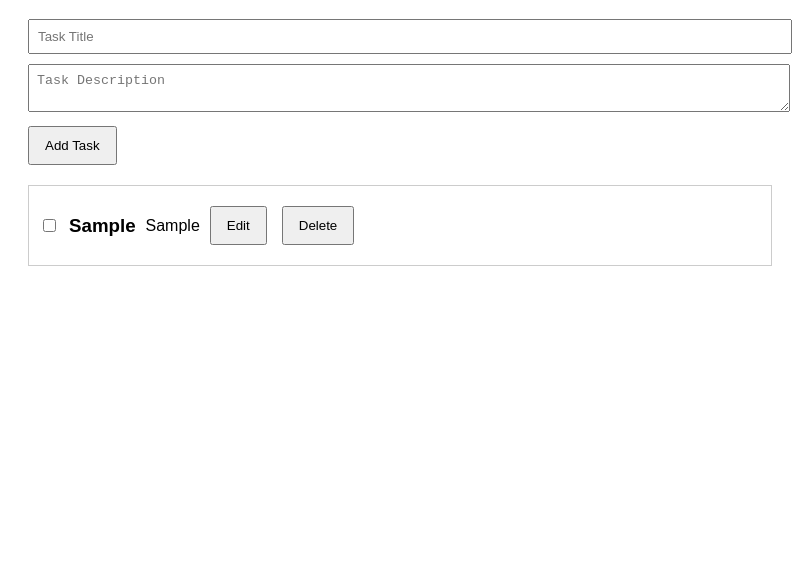
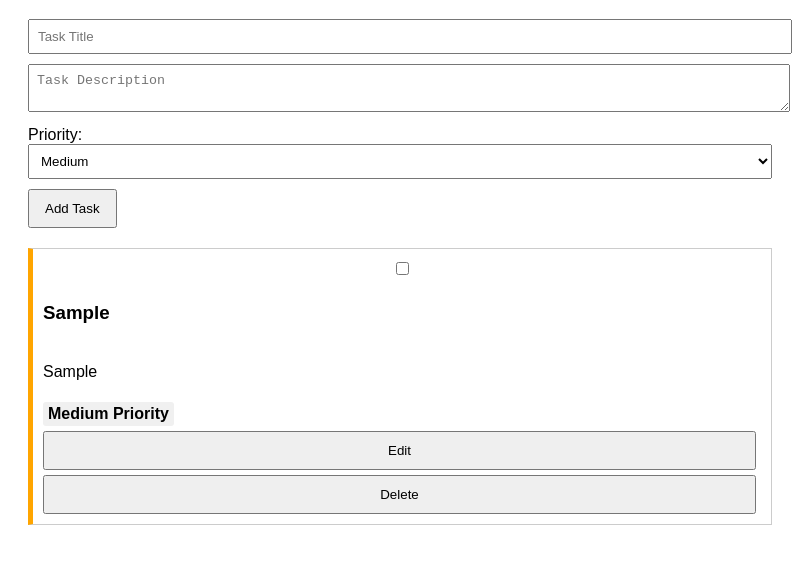
Before and after one commit to videepsinghal27/TaskFlow, an Electron app: page src/index.html in a window 800 px wide. Both pictures are taken after typing "Sample", "Sample" into the empty fields and a click on the button "Add Task". Shown: the part 89-652 px from the top of the page. Drawn offline with Linux system fonts and the light colour scheme.

Commit message:
TASK-105: Implemented task priority functionality with color coding

```diff
--- a/src/index.html
+++ b/src/index.html
@@ -5,14 +5,27 @@
     <style>
       body { font-family: Arial, sans-serif; padding: 20px; }
       #taskForm { margin-bottom: 20px; }
-      input[type="text"], textarea { width: 100%; margin-bottom: 10px; padding: 8px; }
+      input[type="text"], textarea, select { width: 100%; margin-bottom: 10px; padding: 8px; }
       button { padding: 10px 15px; margin-right: 5px; }
-      .task { border: 1px solid #ccc; padding: 10px; margin-bottom: 10px; display: flex; align-items: center; gap: 10px; }
+      .task { border: 1px solid #ccc; padding: 10px; margin-bottom: 10px; display: flex; flex-direction: column; gap: 5px; }
 
       /* Styling for completed tasks */
       .completed {
         text-decoration: line-through;
         color: #888;
+      }
+
+      /* Priority styles */
+      .priority-high { border-left: 5px solid red; }
+      .priority-medium { border-left: 5px solid orange; }
+      .priority-low { border-left: 5px solid green; }
+
+      .priority-label {
+        font-weight: bold;
+        padding: 3px 5px;
+        border-radius: 3px;
+        background-color: #f0f0f0;
+        width: fit-content;
       }
     </style>
   </head>
@@ -22,6 +35,15 @@
     <form id="taskForm">
       <input type="text" id="taskTitle" placeholder="Task Title" required />
       <textarea id="taskDescription" placeholder="Task Description"></textarea>
+
+      <!-- Priority Dropdown -->
+      <label for="taskPriority">Priority:</label>
+      <select id="taskPriority">
+        <option value="low">Low</option>
+        <option value="medium" selected>Medium</option>
+        <option value="high">High</option>
+      </select>
+
       <button type="submit">Add Task</button>
     </form>
 
--- a/src/renderer.js
+++ b/src/renderer.js
@@ -9,13 +9,14 @@ function addTaskHandler(e) {
 
   const title = document.getElementById('taskTitle').value;
   const description = document.getElementById('taskDescription').value;
+  const priority = document.getElementById('taskPriority').value; // Get priority value
 
   if (title.trim() === '') {
     alert('Task title is required!');
     return;
   }
 
-  const task = { title, description, completed: false }; // Add completed flag
+  const task = { title, description, priority, completed: false }; // Include priority
 
   // Save task to localStorage
   const tasks = JSON.parse(localStorage.getItem('tasks')) || [];
@@ -44,11 +45,13 @@ function addTaskToDOM(task, index) {
   const taskList = document.getElementById('taskList');
 
   const taskDiv = document.createElement('div');
-  taskDiv.className = 'task';
+  taskDiv.className = `task priority-${task.priority}`; // Add priority class
+
   taskDiv.innerHTML = `
     <input type="checkbox" onclick="toggleTaskCompletion(${index})" ${task.completed ? 'checked' : ''}>
     <h3 class="${task.completed ? 'completed' : ''}">${task.title}</h3>
     <p class="${task.completed ? 'completed' : ''}">${task.description}</p>
+    <span class="priority-label">${task.priority.charAt(0).toUpperCase() + task.priority.slice(1)} Priority</span>
     <button onclick="editTask(${index})">Edit</button>
     <button onclick="deleteTask(${index})">Delete</button>
   `;
@@ -78,6 +81,7 @@ function editTask(index) {
   // Populate the form with the task's current details
   document.getElementById('taskTitle').value = task.title;
   document.getElementById('taskDescription').value = task.description;
+  document.getElementById('taskPriority').value = task.priority; // Populate priority
 
   // Change the submit button text to "Update Task"
   const submitButton = document.querySelector('#taskForm button');
@@ -94,6 +98,7 @@ function editTask(index) {
     // Update the task with new values
     task.title = document.getElementById('taskTitle').value;
     task.description = document.getElementById('taskDescription').value;
+    task.priority = document.getElementById('taskPriority').value; // Update priority
 
     // Save the updated task list back to localStorage
     tasks[index] = task;
```
